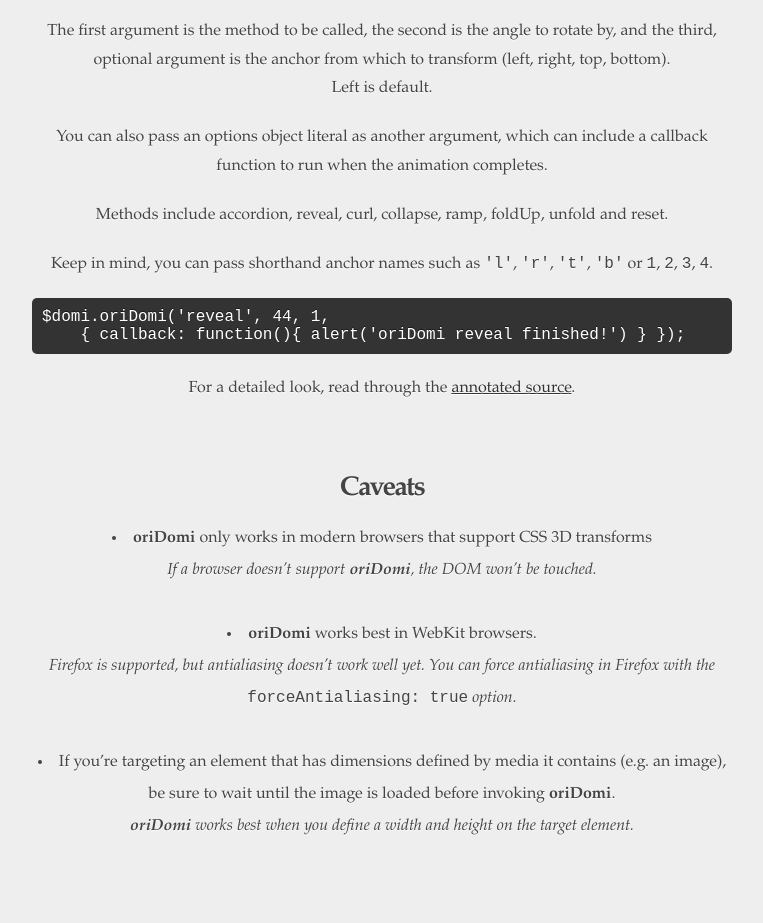
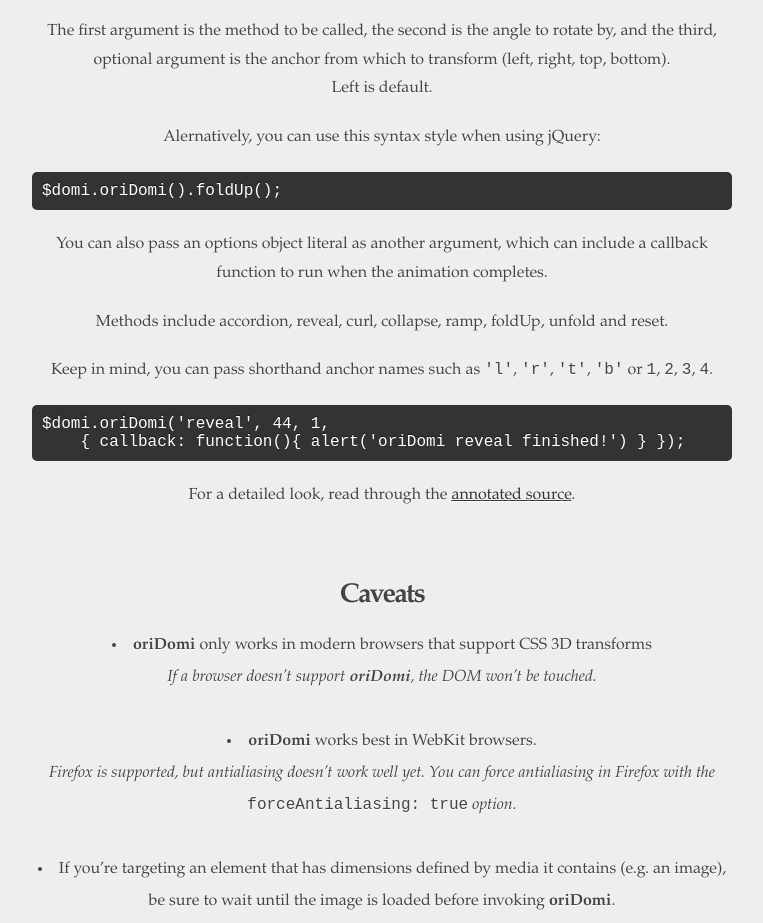
Before and after one commit to dmotz/oriDomi, a website: page index.html in a window 1280 px wide. Shown: the part 3931-4854 px from the top of the page, without its empty margins (258-1021 px from the left). Drawn offline with Linux system fonts and the light colour scheme.

Commit message:
added alternative syntax note

```diff
--- a/index.html
+++ b/index.html
@@ -183,6 +183,12 @@
             <p>The first argument is the method to be called, the second is the angle to rotate by, and the third, optional
             argument is the anchor from which to transform (left, right, top, bottom).<br>Left is default.</p>
 
+            <p>Alernatively, you can use this syntax style when using jQuery:</p>
+
+<pre>
+$domi.oriDomi().foldUp();
+</pre>
+
             <p>You can also pass an options object
             literal as another argument, which can include a callback function to run when the animation completes.</p>
 
```
